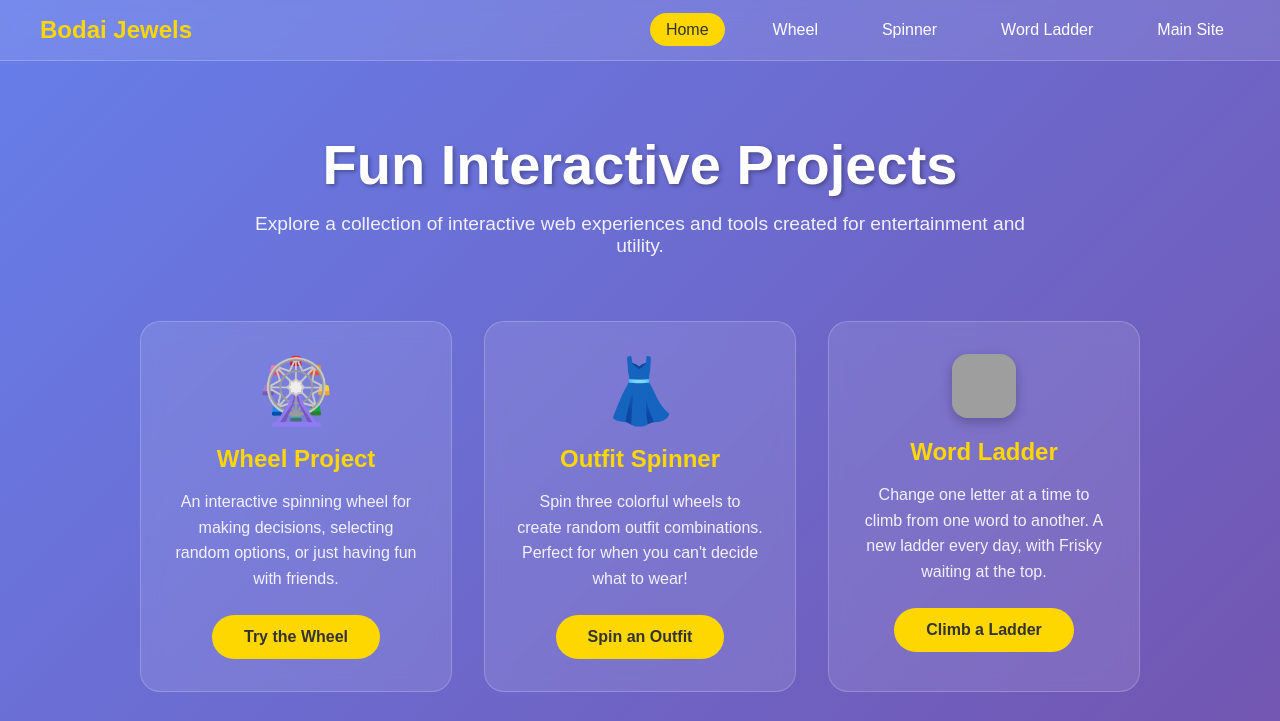
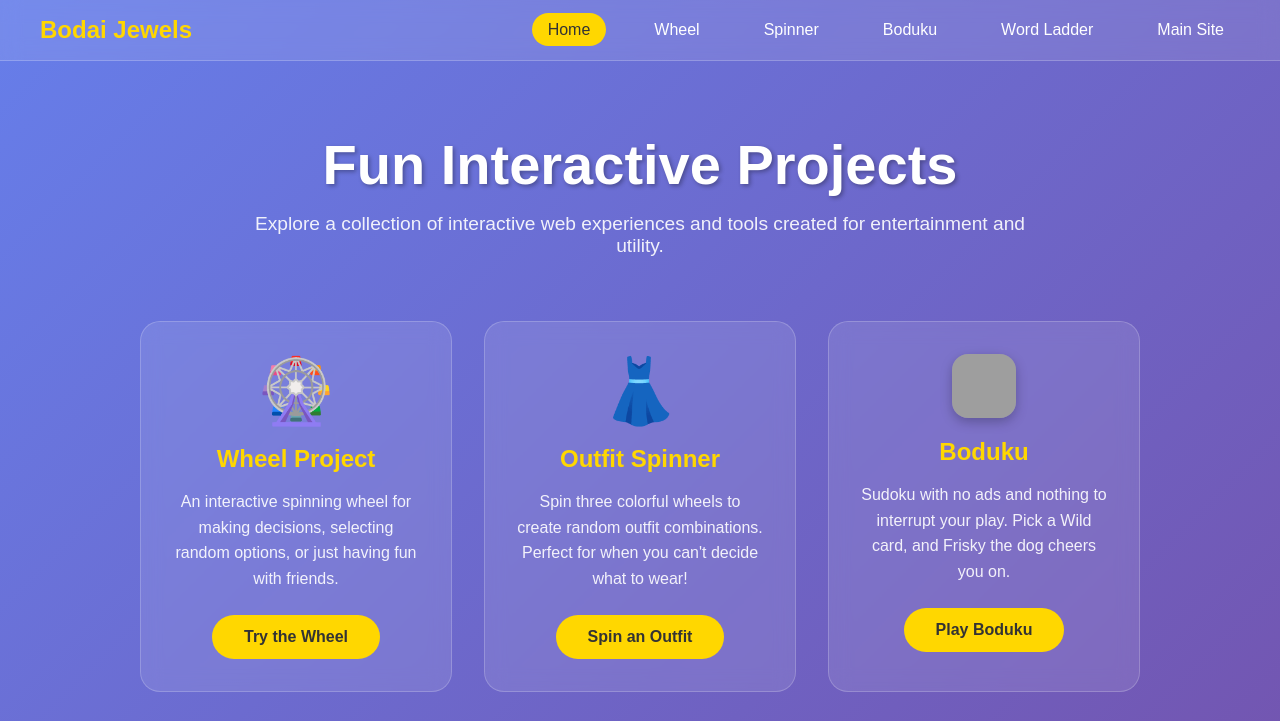
Before and after one commit to SurbhiSGupta/navigation-project, a plain HTML site: page index.html in a window 1280 px wide. Shown: the top 721 px of the page. Drawn offline with Linux system fonts and the light colour scheme; grey boxes are pictures that could not be loaded.

Commit message:
Add Boduku card and menu link
Co-Authored-By: Claude Opus 5.5 <noreply@anthropic.com>

```diff
--- a/index.html
+++ b/index.html
@@ -217,6 +217,9 @@
             >
           </li>
           <li>
+            <a href="https://sudoku.bodaijewels.com" target="_blank">Boduku</a>
+          </li>
+          <li>
             <a href="https://wordladder.bodaijewels.com" target="_blank"
               >Word Ladder</a
             >
@@ -273,6 +276,24 @@
             class="project-link"
             target="_blank"
             >Spin an Outfit</a
+          >
+        </div>
+
+        <div
+          class="project-card"
+          onclick="window.open('https://sudoku.bodaijewels.com', '_blank')"
+        >
+          <img class="project-icon-img" src="https://sudoku.bodaijewels.com/icon-192.png" alt="" />
+          <h3>Boduku</h3>
+          <p>
+            Sudoku with no ads and nothing to interrupt your play. Pick a Wild
+            card, and Frisky the dog cheers you on.
+          </p>
+          <a
+            href="https://sudoku.bodaijewels.com"
+            class="project-link"
+            target="_blank"
+            >Play Boduku</a
           >
         </div>
 
```
